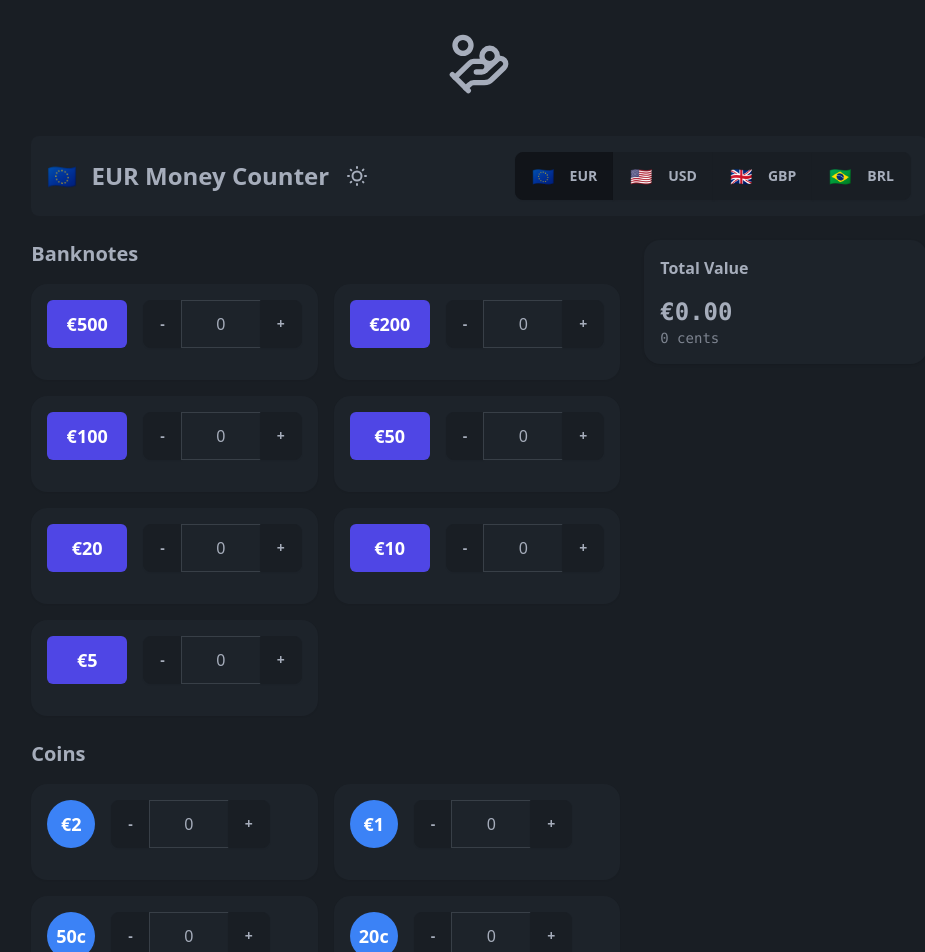
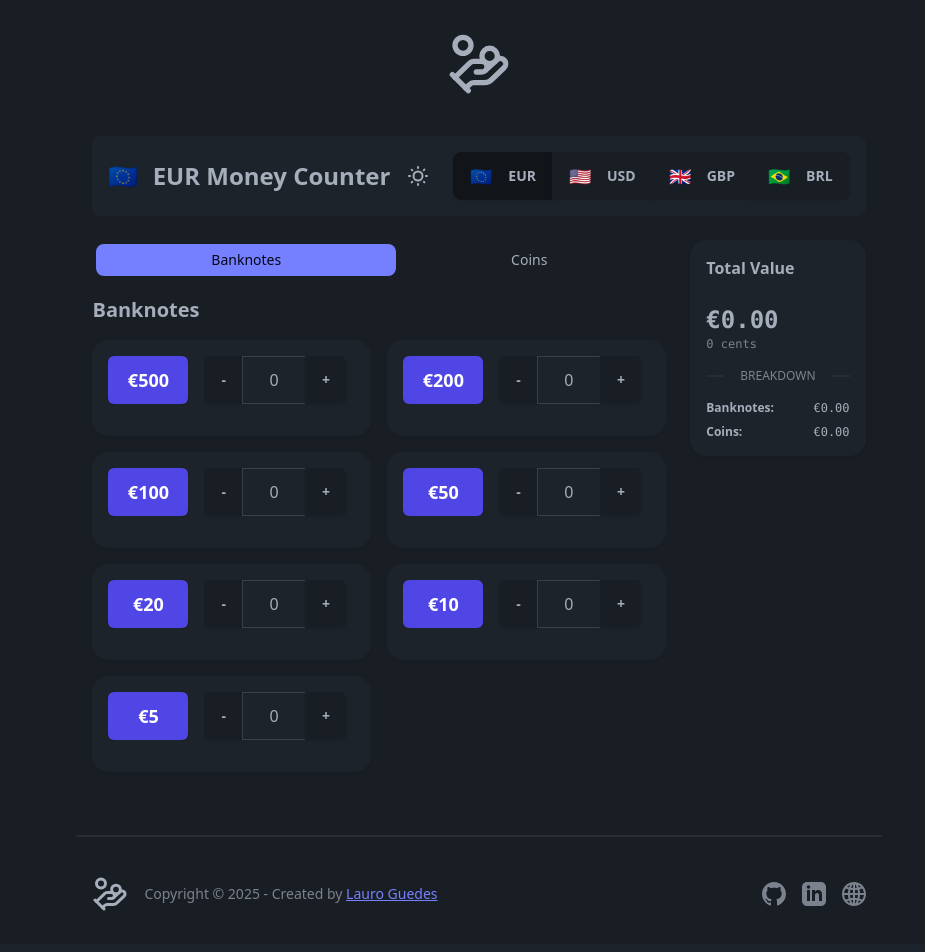
Before and after one commit to lauroguedes/coin-counter, a Vue app: page / in a window 1280 px wide. Shown: the top 952 px of the page, without its empty margins (161-1086 px from the left). Built offline with nearby package versions, Linux system fonts and the light colour scheme.

Commit message:
feat: enhance currency components with improved styling and total calculations

```diff
--- a/src/components/BanknoteInput.vue
+++ b/src/components/BanknoteInput.vue
@@ -61,7 +61,7 @@ const formattedValue = computed(() => {
             min="0"
             inputmode="numeric"
             pattern="[0-9]*"
-            class="input input-bordered join-item w-20 text-center text-lg"
+            class="input input-bordered join-item w-16 text-center"
           />
           <button
             class="btn join-item"
@@ -73,7 +73,7 @@ const formattedValue = computed(() => {
       </div>
 
       <!-- Value Display Row -->
-      <div class="flex justify-end mt-2">
+      <div class="flex justify-start mt-2">
         <CoinValueDisplay
           v-if="banknote.count > 0"
           :value="formattedValue"
--- a/src/components/CoinCounter.vue
+++ b/src/components/CoinCounter.vue
@@ -8,10 +8,16 @@ import AppLogo from './AppLogo.vue';
 import AppFooter from './AppFooter.vue';
 import ThemeSwitch from './ThemeSwitch.vue';
 
+import { ref } from 'vue';
+
+const activeTab = ref('banknotes');
+
 const {
   selectedCurrency,
   coins,
   banknotes,
+  coinsTotal,
+  banknotesTotal,
   totalValue,
   currencies,
   formatCurrency,
@@ -71,51 +77,70 @@ const resetBanknote = (banknote: Banknote) => {
         </div>
 
         <!-- Main Content -->
-        <div class="grid grid-cols-1 lg:grid-cols-3 gap-6">
+        <div class="grid grid-cols-1 lg:grid-cols-4 gap-6">
           <!-- Money Grid -->
-          <div class="lg:col-span-2">
-            <!-- Banknotes Section -->
-            <div class="mb-6">
-              <h3 class="text-xl font-semibold mb-4">Banknotes</h3>
-              <TransitionGroup
-                name="fade-list"
-                tag="div"
-                class="grid grid-cols-1 md:grid-cols-2 gap-4"
+          <div class="lg:col-span-3">
+            <div class="tabs tabs-boxed mb-4">
+              <a
+                class="tab transition-all duration-300 ease-in-out"
+                :class="{ 'tab-active': activeTab === 'banknotes' }"
+                @click="activeTab = 'banknotes'"
               >
+                Banknotes
+              </a>
+              <a
+                class="tab transition-all duration-300 ease-in-out"
+                :class="{ 'tab-active': activeTab === 'coins' }"
+                @click="activeTab = 'coins'"
+              >
+                Coins
+              </a>
+            </div>
+
+            <!-- Tab Panels with Transitions -->
+            <div class="relative pb-4" style="min-height: 500px; overflow-x: hidden;">
+                <!-- Tab Content with proper transitions -->
+                <Transition name="slide-fade" mode="out-in">
+                    <div v-if="activeTab === 'banknotes'" :key="'banknotes'" class="w-full">
+                        <div class="mb-4">
+                          <h3 class="text-xl font-semibold">Banknotes</h3>
+                        </div>
+                        <div class="grid grid-cols-1 md:grid-cols-2 gap-4">
                           <BanknoteInput
                             v-for="(banknote, index) in banknotes"
                             :key="banknote.label"
                             :banknote="banknote"
                             :currencyCode="selectedCurrency.code"
                             :formatCurrency="formatCurrency"
-                  :style="{ transitionDelay: `${index * 50}ms` }"
+                            :style="{ animationDelay: `${index * 30}ms` }"
+                            class="animate-fadeIn"
                             @increment="incrementBanknote"
                             @decrement="decrementBanknote"
                             @reset="resetBanknote"
                           />
-              </TransitionGroup>
+                        </div>
                     </div>
 
-            <!-- Coins Section -->
-            <div>
-              <h3 class="text-xl font-semibold mb-4">Coins</h3>
-              <TransitionGroup
-                name="fade-list"
-                tag="div"
-                class="grid grid-cols-1 md:grid-cols-2 gap-4"
-              >
+                    <div v-else-if="activeTab === 'coins'" :key="'coins'" class="w-full">
+                        <div class="mb-4">
+                          <h3 class="text-xl font-semibold">Coins</h3>
+                        </div>
+                        <div class="grid grid-cols-1 md:grid-cols-2 gap-4">
                           <CoinInput
                             v-for="(coin, index) in coins"
                             :key="coin.label"
                             :coin="coin"
                             :currencyCode="selectedCurrency.code"
                             :formatCurrency="formatCurrency"
-                  :style="{ transitionDelay: `${index * 50}ms` }"
+                            :style="{ animationDelay: `${index * 30}ms` }"
+                            class="animate-fadeIn"
                             @increment="increment"
                             @decrement="decrement"
                             @reset="resetCoin"
                           />
-              </TransitionGroup>
+                        </div>
+                    </div>
+                </Transition>
             </div>
           </div>
 
@@ -126,6 +151,8 @@ const resetBanknote = (banknote: Banknote) => {
                 <TotalDisplay
                   :key="selectedCurrency.code"
                   :totalValue="totalValue"
+                  :banknotesTotal="banknotesTotal"
+                  :coinsTotal="coinsTotal"
                   :formatCurrency="formatCurrency"
                   @reset="resetCounts"
                 />
@@ -154,29 +181,7 @@ const resetBanknote = (banknote: Banknote) => {
   opacity: 0;
 }
 
-/* Staggered fade and slide for coin inputs */
-.fade-list-enter-active {
-  transition: all 0.6s cubic-bezier(0.34, 1.56, 0.64, 1);
-}
-
-.fade-list-leave-active {
-  transition: all 0.6s cubic-bezier(0.4, 0, 0.2, 1);
-  position: absolute;
-}
-
-.fade-list-enter-from {
-  opacity: 0;
-  transform: translateY(20px) scale(0.95);
-}
-
-.fade-list-leave-to {
-  opacity: 0;
-  transform: translateY(-20px) scale(0.95);
-}
-
-.fade-list-move {
-  transition: all 0.6s cubic-bezier(0.34, 1.56, 0.64, 1);
-}
+/* Removed old transition styles that are no longer used */
 
 /* Scale and fade for total display */
 .fade-scale-enter-active,
@@ -189,4 +194,31 @@ const resetBanknote = (banknote: Banknote) => {
   opacity: 0;
   transform: scale(0.95);
 }
+
+/* Slide and fade for tab transitions - match the ease-in-out from tab buttons */
+.slide-fade-enter-active,
+.slide-fade-leave-active {
+  transition: all 0.3s ease-in-out;
+}
+
+.slide-fade-enter-from {
+  opacity: 0;
+  transform: translateX(20px);
+}
+
+.slide-fade-leave-to {
+  opacity: 0;
+  transform: translateX(-20px);
+}
+
+/* Animation for staggered items */
+@keyframes fadeIn {
+  from { opacity: 0; transform: translateY(8px); }
+  to { opacity: 1; transform: translateY(0); }
+}
+
+.animate-fadeIn {
+  animation: fadeIn 0.3s ease-in-out forwards;
+  opacity: 0;
+}
 </style>
--- a/src/components/CoinInput.vue
+++ b/src/components/CoinInput.vue
@@ -61,7 +61,7 @@ const formattedValue = computed(() => {
             min="0"
             inputmode="numeric"
             pattern="[0-9]*"
-            class="input input-bordered join-item w-20 text-center text-lg"
+            class="input input-bordered join-item w-16 text-center"
           />
           <button
             class="btn join-item"
@@ -73,7 +73,7 @@ const formattedValue = computed(() => {
       </div>
 
       <!-- Value Display Row -->
-      <div class="flex justify-end mt-2">
+      <div class="flex justify-start mt-2">
         <CoinValueDisplay
           v-if="coin.count > 0"
           :value="formattedValue"
--- a/src/components/CurrencySelector.vue
+++ b/src/components/CurrencySelector.vue
@@ -13,7 +13,7 @@ defineProps<{
     <button
       v-for="currency in currencies"
       :key="currency.code"
-      class="btn btn-default join-item"
+      class="btn btn-default join-item transition-colors duration-300 ease-in-out"
       :class="{ 'btn-active': selectedCurrency.code === currency.code }"
       @click="onCurrencyChange(currency)"
     >
--- a/src/components/TotalDisplay.vue
+++ b/src/components/TotalDisplay.vue
@@ -1,10 +1,12 @@
 <script setup lang="ts">
-import { ref, watch } from 'vue';
+import { ref, watch, computed } from 'vue';
 import gsap from 'gsap';
 
 const props = defineProps<{
   totalValue: number;
   formatCurrency: (value: number) => string;
+  banknotesTotal?: number;
+  coinsTotal?: number;
 }>();
 
 const emit = defineEmits<{
@@ -12,6 +14,8 @@ const emit = defineEmits<{
 }>();
 
 const totalDisplayValue = ref(props.totalValue);
+const isCopied = ref(false);
+const formattedTotal = computed(() => props.formatCurrency(props.totalValue));
 
 // Watch for changes in the total value and animate accordingly
 watch(() => props.totalValue, (newValue, oldValue) => {
@@ -28,6 +32,19 @@ watch(() => props.totalValue, (newValue, oldValue) => {
     }
   });
 });
+
+const copyToClipboard = () => {
+  navigator.clipboard.writeText(formattedTotal.value)
+    .then(() => {
+      isCopied.value = true;
+      setTimeout(() => {
+        isCopied.value = false;
+      }, 2000);
+    })
+    .catch(err => {
+      console.error('Failed to copy: ', err);
+    });
+};
 </script>
 
 <template>
@@ -37,18 +54,46 @@ watch(() => props.totalValue, (newValue, oldValue) => {
         <h3 class="card-title text-base">Total Value</h3>
         <button
           v-if="totalValue > 0"
-          class="btn btn-sm btn-ghost"
+          class="btn btn-sm btn-ghost btn-circle"
+          title="Reset All"
           @click="emit('reset')"
         >
-          Reset All
+          <svg xmlns="http://www.w3.org/2000/svg" class="h-4 w-4" fill="none" viewBox="0 0 24 24" stroke="currentColor">
+            <path stroke-linecap="round" stroke-linejoin="round" stroke-width="2" d="M4 4v5h.582m15.356 2A8.001 8.001 0 004.582 9m0 0H9m11 11v-5h-.581m0 0a8.003 8.003 0 01-15.357-2m15.357 2H15" />
+          </svg>
         </button>
       </div>
-      <div class="mt-2">
-        <div class="text-2xl font-mono font-semibold">
-          {{ formatCurrency(totalValue) }}
+
+      <div class="mt-4 relative">
+        <div class="flex items-center justify-between">
+          <div class="text-2xl font-mono font-semibold">
+            {{ formatCurrency(totalValue) }}
+          </div>
+          <button
+              v-if="totalValue > 0"
+              class="btn btn-sm btn-ghost btn-circle"
+              title="Copy to clipboard"
+              @click="copyToClipboard"
+            >
+              <svg v-if="!isCopied" xmlns="http://www.w3.org/2000/svg" class="h-4 w-4" fill="none" viewBox="0 0 24 24" stroke="currentColor">
+                <path stroke-linecap="round" stroke-linejoin="round" stroke-width="2" d="M8 5H6a2 2 0 00-2 2v12a2 2 0 002 2h10a2 2 0 002-2v-1M8 5a2 2 0 002 2h2a2 2 0 002-2M8 5a2 2 0 012-2h2a2 2 0 012 2m0 0h2a2 2 0 012 2v3m2 4H10m0 0l3-3m-3 3l3 3" />
+              </svg>
+              <svg v-else xmlns="http://www.w3.org/2000/svg" class="h-4 w-4 text-success animate-bounce" fill="none" viewBox="0 0 24 24" stroke="currentColor">
+                <path stroke-linecap="round" stroke-linejoin="round" stroke-width="2" d="M5 13l4 4L19 7" />
+              </svg>
+            </button>
         </div>
-        <div class="text-sm font-mono opacity-70">
+        <div class="text-xs font-mono opacity-70 mb-3">
           {{ Math.round(totalDisplayValue) }} cents
+        </div>
+
+        <div class="divider text-xs opacity-70">BREAKDOWN</div>
+
+        <div class="grid grid-cols-2 gap-2 text-xs">
+          <div class="font-semibold">Banknotes:</div>
+          <div class="text-right font-mono">{{ props.banknotesTotal !== undefined ? formatCurrency(props.banknotesTotal) : '0.00' }}</div>
+          <div class="font-semibold">Coins:</div>
+          <div class="text-right font-mono">{{ props.coinsTotal !== undefined ? formatCurrency(props.coinsTotal) : '0.00' }}</div>
         </div>
       </div>
     </div>
--- a/src/composables/useCurrency.ts
+++ b/src/composables/useCurrency.ts
@@ -118,16 +118,20 @@ export function useCurrency() {
   const coins = ref<Coin[]>(selectedCurrency.value.coins);
   const banknotes = ref<Banknote[]>(selectedCurrency.value.banknotes);
 
-  const totalValue = computed(() => {
-    const coinsTotal = coins.value.reduce((total, coin) => {
+  const coinsTotal = computed(() => {
+    return coins.value.reduce((total, coin) => {
       return total + (coin.value * coin.count);
     }, 0);
+  });
 
-    const banknotesTotal = banknotes.value.reduce((total, banknote) => {
+  const banknotesTotal = computed(() => {
+    return banknotes.value.reduce((total, banknote) => {
       return total + (banknote.value * banknote.count);
     }, 0);
+  });
 
-    return coinsTotal + banknotesTotal;
+  const totalValue = computed(() => {
+    return coinsTotal.value + banknotesTotal.value;
   });
 
   const formatCurrency = (value: number) => {
@@ -158,6 +162,8 @@ export function useCurrency() {
     selectedCurrency,
     coins,
     banknotes,
+    coinsTotal,
+    banknotesTotal,
     totalValue,
     currencies,
     formatCurrency,
```
Lines whose indentation alone changed are shown as unchanged.
